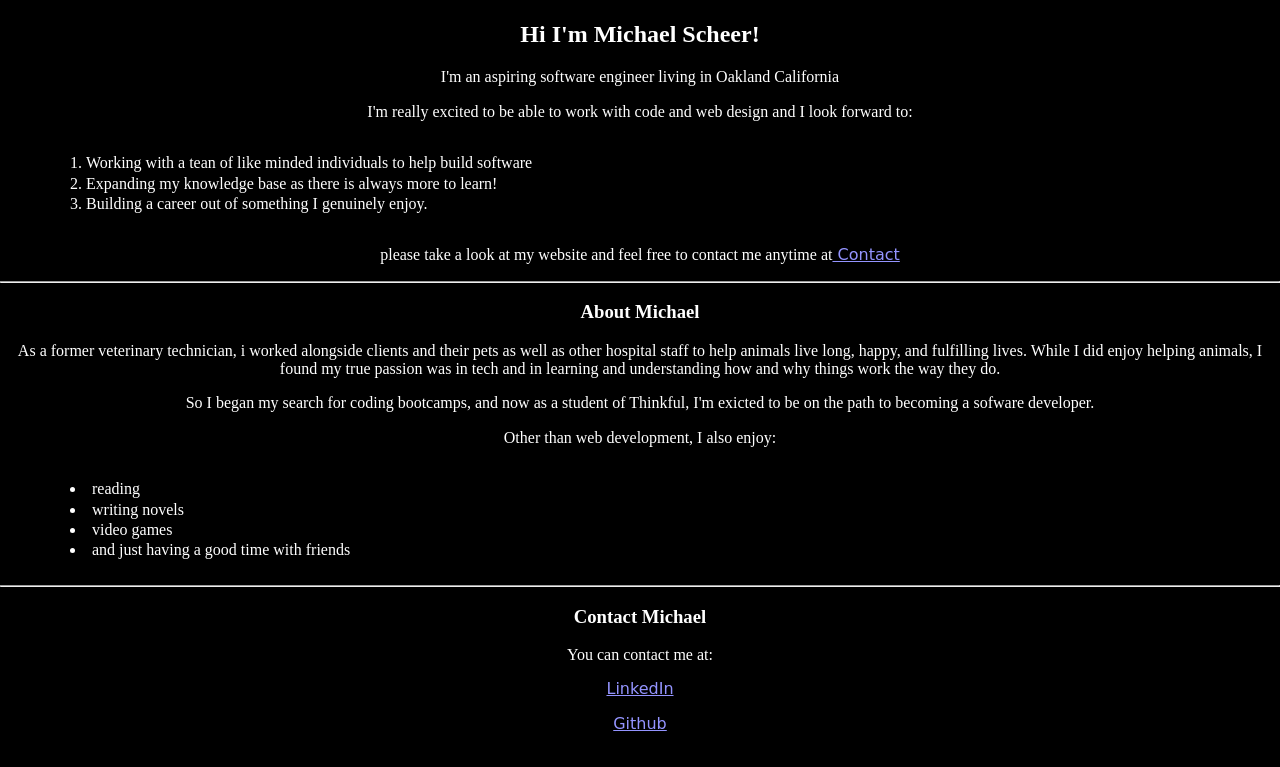
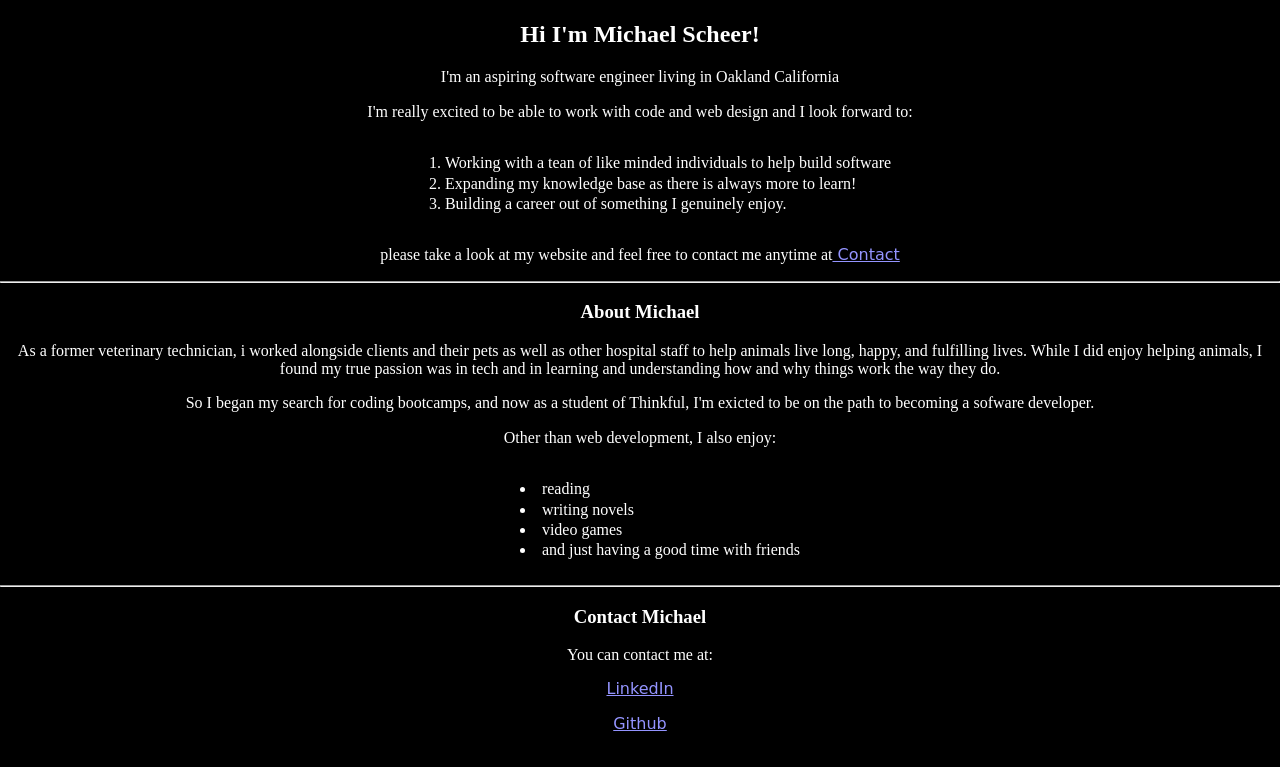
Before and after one commit to Kleazy05/portfolio, a plain HTML site: page index.html in a window 1280 px wide. Shown: the part 523-1290 px from the top of the page. Drawn offline with nearby package versions, Linux system fonts and the light colour scheme; a script that the page names is missing.

Commit message:
Update index.html

```diff
--- a/index.html
+++ b/index.html
@@ -28,13 +28,13 @@
         <p class="align-center">I'm an aspiring software engineer living in Oakland California</p>
 
         <p class="align-center">I'm really excited to be able to work with code and web design and I look forward to:</p>
-         <div class="align center">
+        <div class="align-center">
           <ol class="inside">
             <li>Working with a tean of like minded individuals to help build software</li>
             <li>Expanding my knowledge base as there is always more to learn!</li>
             <li>Building a career out of something I genuinely enjoy.</li>
-          </ol>
-         </div>
+         </ol>
+        </div>
 
           <!--contact email address-->
 
@@ -54,14 +54,14 @@
 
         <!--list of activities i like-->
 
-       <div class="align center">
-        <ul class ="inside">
+      <div class="align-center">
+        <ul class="inside">
           <li>reading</li>
           <li>writing novels</li>
           <li>video games</li>
           <li>and just having a good time with friends</li>
         </ul>
-       </div>
+      </div>
         </section>
        </article>
        <hr>
```
